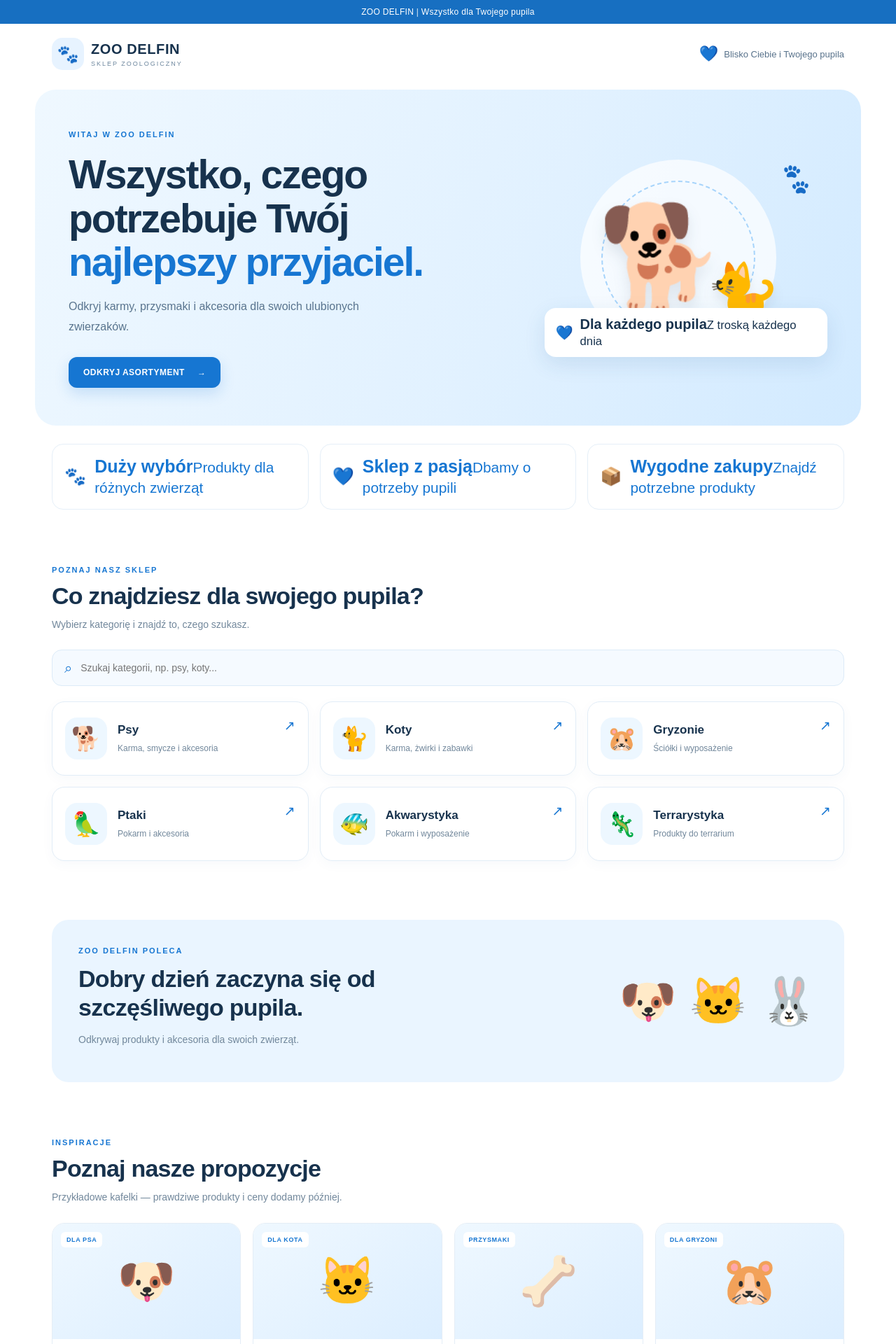
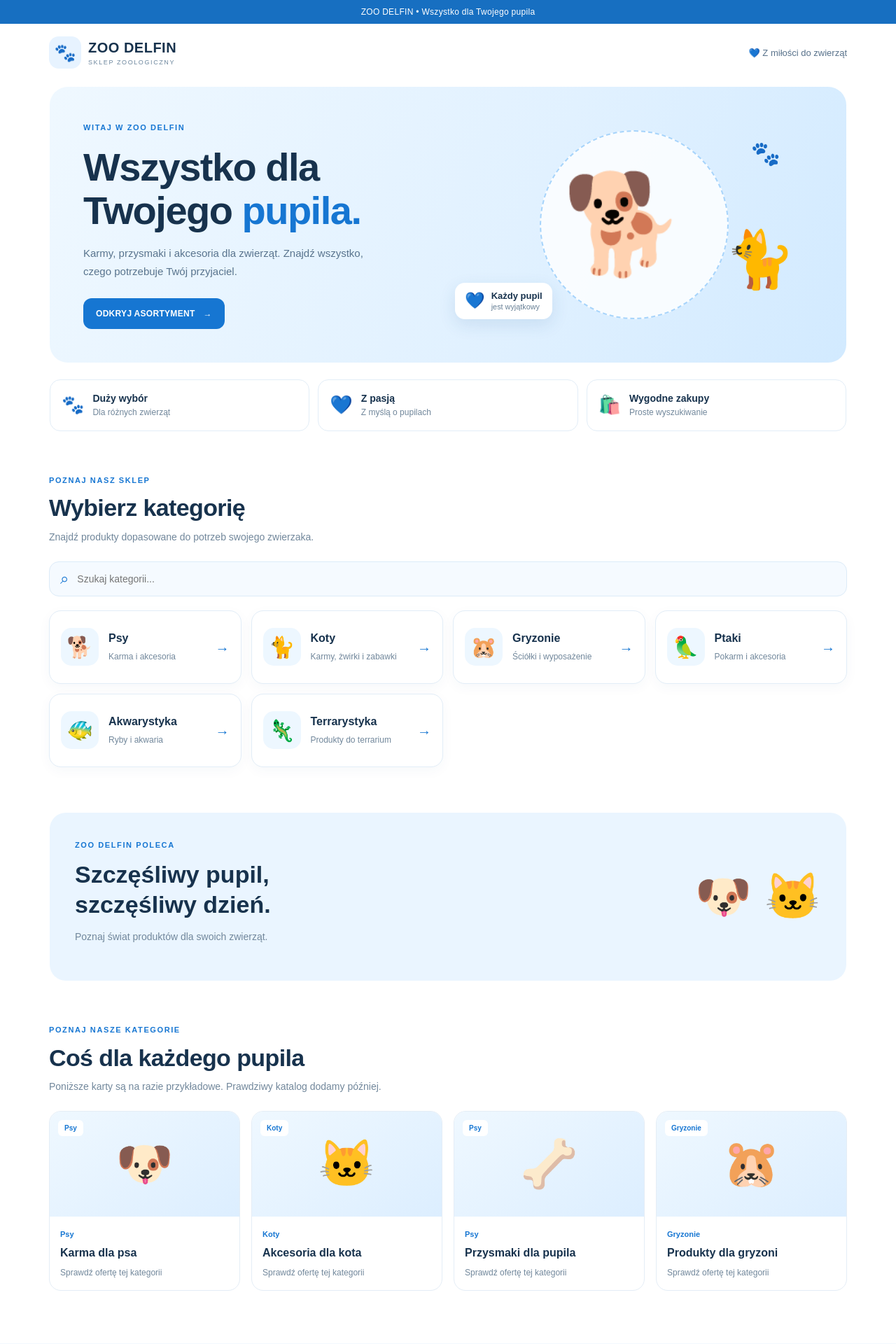
Before and after one commit to delfinzoo/zoo-delfin-app, a Next.js app: page / in a window 1280 px wide. Shown: the top 1920 px of the page at 70% size. Built offline with nearby package versions, Linux system fonts and the light colour scheme.

Commit message:
Update page.js

```diff
--- a/app/page.js
+++ b/app/page.js
@@ -4,19 +4,19 @@
 import { useState } from "react";
 
 const categories = [
-  { name: "Psy", icon: "🐕", description: "Karma, smycze i akcesoria" },
-  { name: "Koty", icon: "🐈", description: "Karma, żwirki i zabawki" },
+  { name: "Psy", icon: "🐕", description: "Karma i akcesoria" },
+  { name: "Koty", icon: "🐈", description: "Karmy, żwirki i zabawki" },
   { name: "Gryzonie", icon: "🐹", description: "Ściółki i wyposażenie" },
   { name: "Ptaki", icon: "🦜", description: "Pokarm i akcesoria" },
-  { name: "Akwarystyka", icon: "🐠", description: "Pokarm i wyposażenie" },
+  { name: "Akwarystyka", icon: "🐠", description: "Ryby i akwaria" },
   { name: "Terrarystyka", icon: "🦎", description: "Produkty do terrarium" },
 ];
 
-const demoProducts = [
-  { name: "Karma dla psa", category: "Psy", icon: "🐶", label: "DLA PSA" },
-  { name: "Akcesoria dla kota", category: "Koty", icon: "🐱", label: "DLA KOTA" },
-  { name: "Przysmaki dla pupila", category: "Psy", icon: "🦴", label: "PRZYSMAKI" },
-  { name: "Akcesoria dla gryzoni", category: "Gryzonie", icon: "🐹", label: "DLA GRYZONI" },
+const products = [
+  { name: "Karma dla psa", category: "Psy", icon: "🐶" },
+  { name: "Akcesoria dla kota", category: "Koty", icon: "🐱" },
+  { name: "Przysmaki dla pupila", category: "Psy", icon: "🦴" },
+  { name: "Produkty dla gryzoni", category: "Gryzonie", icon: "🐹" },
 ];
 
 export default function Home() {
@@ -29,215 +29,188 @@ export default function Home() {
   );
 
   return (
-    <main style={styles.page}>
-      <div style={styles.topBar}>
-        ZOO DELFIN <span style={{ opacity: 0.85 }}> | </span>
-        Wszystko dla Twojego pupila
+    <main style={s.page}>
+      <div style={s.topBar}>
+        ZOO DELFIN <span>•</span> Wszystko dla Twojego pupila
       </div>
 
-      <header style={styles.header}>
-        <a href="#" style={styles.logo}>
-          <span style={styles.logoIcon}>🐾</span>
+      <header style={s.header}>
+        <a href="#" style={s.logo}>
+          <span style={s.logoIcon}>🐾</span>
           <span>
-            <strong style={styles.logoName}>ZOO DELFIN</strong>
-            <small style={styles.logoSubtitle}>SKLEP ZOOLOGICZNY</small>
+            <strong style={s.logoName}>ZOO DELFIN</strong>
+            <small style={s.logoSubtitle}>SKLEP ZOOLOGICZNY</small>
           </span>
         </a>
-
-        <div style={styles.headerNote}>
-          <span style={{ fontSize: 22 }}>💙</span>
-          <span>Blisko Ciebie i Twojego pupila</span>
-        </div>
+        <div style={s.headerNote}>💙 Z miłości do zwierząt</div>
       </header>
 
-      <section style={styles.hero}>
-        <div style={styles.heroText}>
-          <span style={styles.eyebrow}>WITAJ W ZOO DELFIN</span>
-          <h1 style={styles.heroTitle}>
-            Wszystko, czego
+      <section style={s.hero}>
+        <div style={s.heroText}>
+          <span style={s.eyebrow}>WITAJ W ZOO DELFIN</span>
+          <h1 style={s.heroTitle}>
+            Wszystko dla
             <br />
-            potrzebuje Twój
-            <br />
-            <span style={{ color: "#1676d2" }}>najlepszy przyjaciel.</span>
+            Twojego <span style={s.blueText}>pupila.</span>
           </h1>
-          <p style={styles.heroDescription}>
-            Odkryj karmy, przysmaki i akcesoria dla swoich
-            ulubionych zwierzaków.
+          <p style={s.heroDescription}>
+            Karmy, przysmaki i akcesoria dla zwierząt.
+            Znajdź wszystko, czego potrzebuje Twój przyjaciel.
           </p>
-          <a href="#kategorie" style={styles.primaryButton}>
+          <a href="#kategorie" style={s.primaryButton}>
             ODKRYJ ASORTYMENT <span>→</span>
           </a>
         </div>
 
-        <div style={styles.heroArt} aria-label="Zwierzęta domowe">
-          <div style={styles.circleOne} />
-          <div style={styles.circleTwo} />
-          <span style={styles.heroDog}>🐕</span>
-          <span style={styles.heroCat}>🐈</span>
-          <span style={styles.heroPaw}>🐾</span>
-          <div style={styles.heroBadge}>
-            <span>💙</span>
+        <div style={s.heroArt}>
+          <div style={s.heroCircle} />
+          <span style={s.heroDog}>🐕</span>
+          <span style={s.heroCat}>🐈</span>
+          <span style={s.heroPaw}>🐾</span>
+          <div style={s.heroBadge}>
+            <span style={{ fontSize: 23 }}>💙</span>
             <span>
-              <strong>Dla każdego pupila</strong>
-              <small>Z troską każdego dnia</small>
+              <strong style={{ display: "block" }}>Każdy pupil</strong>
+              <small style={{ color: "#688096" }}>jest wyjątkowy</small>
             </span>
           </div>
         </div>
       </section>
 
-      <section style={styles.benefits}>
-        <div style={styles.benefit}>
-          <span>🐾</span>
+      <section style={s.benefits}>
+        <div style={s.benefit}>
+          <span style={s.benefitIcon}>🐾</span>
           <div>
-            <strong>Duży wybór</strong>
-            <small>Produkty dla różnych zwierząt</small>
+            <strong style={s.benefitTitle}>Duży wybór</strong>
+            <small style={s.benefitText}>Dla różnych zwierząt</small>
           </div>
         </div>
-        <div style={styles.benefit}>
-          <span>💙</span>
+        <div style={s.benefit}>
+          <span style={s.benefitIcon}>💙</span>
           <div>
-            <strong>Sklep z pasją</strong>
-            <small>Dbamy o potrzeby pupili</small>
+            <strong style={s.benefitTitle}>Z pasją</strong>
+            <small style={s.benefitText}>Z myślą o pupilach</small>
           </div>
         </div>
-        <div style={styles.benefit}>
-          <span>📦</span>
+        <div style={s.benefit}>
+          <span style={s.benefitIcon}>🛍️</span>
           <div>
-            <strong>Wygodne zakupy</strong>
-            <small>Znajdź potrzebne produkty</small>
+            <strong style={s.benefitTitle}>Wygodne zakupy</strong>
+            <small style={s.benefitText}>Proste wyszukiwanie</small>
           </div>
         </div>
       </section>
 
-      <section id="kategorie" style={styles.section}>
-        <div style={styles.sectionHeading}>
-          <div>
-            <span style={styles.eyebrow}>POZNAJ NASZ SKLEP</span>
-            <h2 style={styles.sectionTitle}>Co znajdziesz dla swojego pupila?</h2>
-            <p style={styles.sectionDescription}>
-              Wybierz kategorię i znajdź to, czego szukasz.
-            </p>
-          </div>
+      <section id="kategorie" style={s.section}>
+        <span style={s.eyebrow}>POZNAJ NASZ SKLEP</span>
+        <h2 style={s.sectionTitle}>Wybierz kategorię</h2>
+        <p style={s.sectionDescription}>
+          Znajdź produkty dopasowane do potrzeb swojego zwierzaka.
+        </p>
+
+        <div style={s.searchWrap}>
+          <span style={{ fontSize: 22, color: "#1676d2" }}>⌕</span>
+          <input
+            type="search"
+            placeholder="Szukaj kategorii..."
+            value={search}
+            onChange={(event) => setSearch(event.target.value)}
+            style={s.searchInput}
+          />
+          {search && (
+            <button onClick={() => setSearch("")} style={s.clearButton}>
+              ✕
+            </button>
+          )}
         </div>
 
-        <div style={styles.searchWrap}>
-          <span style={{ fontSize: 20 }}>⌕</span>
-          <input
-            type="search"
-            placeholder="Szukaj kategorii, np. psy, koty..."
-            value={search}
-            onChange={(event) => setSearch(event.target.value)}
-            style={styles.searchInput}
-          />
-        </div>
-
-        <div style={styles.categoryGrid}>
+        <div style={s.categoryGrid}>
           {filteredCategories.map((category) => (
             <a
               key={category.name}
-              href={`#${category.name}`}
-              style={styles.categoryCard}
+              href="#propozycje"
+              style={s.categoryCard}
             >
-              <div style={styles.categoryIcon}>{category.icon}</div>
-              <div>
-                <h3 style={styles.categoryName}>{category.name}</h3>
-                <p style={styles.categoryDescription}>
-                  {category.description}
-                </p>
+              <div style={s.categoryIcon}>{category.icon}</div>
+              <div style={s.categoryText}>
+                <h3 style={s.categoryName}>{category.name}</h3>
+                <p style={s.categoryDescription}>{category.description}</p>
               </div>
-              <span style={styles.arrow}>↗</span>
+              <span style={s.arrow}>→</span>
             </a>
           ))}
         </div>
 
         {filteredCategories.length === 0 && (
-          <p style={styles.noResults}>
-            Nie znaleziono kategorii. Spróbuj wpisać inną nazwę.
-          </p>
+          <p style={s.noResults}>Nie znaleziono kategorii.</p>
         )}
       </section>
 
-      <section style={styles.promo}>
-        <div>
-          <span style={styles.eyebrow}>ZOO DELFIN POLECA</span>
-          <h2 style={styles.promoTitle}>
-            Dobry dzień zaczyna się od
+      <section style={s.promo}>
+        <div style={{ flex: 1 }}>
+          <span style={s.eyebrow}>ZOO DELFIN POLECA</span>
+          <h2 style={s.promoTitle}>
+            Szczęśliwy pupil,
             <br />
-            szczęśliwego pupila.
+            szczęśliwy dzień.
           </h2>
-          <p style={styles.promoDescription}>
-            Odkrywaj produkty i akcesoria dla swoich zwierząt.
+          <p style={s.promoText}>
+            Poznaj świat produktów dla swoich zwierząt.
           </p>
         </div>
-        <div style={styles.promoAnimals}>🐶 🐱 🐰</div>
+        <div style={s.promoAnimals}>🐶 🐱</div>
       </section>
 
-      <section style={styles.section}>
-        <div style={styles.sectionHeading}>
-          <div>
-            <span style={styles.eyebrow}>INSPIRACJE</span>
-            <h2 style={styles.sectionTitle}>Poznaj nasze propozycje</h2>
-            <p style={styles.sectionDescription}>
-              Przykładowe kafelki — prawdziwe produkty i ceny dodamy później.
-            </p>
-          </div>
-        </div>
+      <section id="propozycje" style={s.section}>
+        <span style={s.eyebrow}>POZNAJ NASZE KATEGORIE</span>
+        <h2 style={s.sectionTitle}>Coś dla każdego pupila</h2>
+        <p style={s.sectionDescription}>
+          Poniższe karty są na razie przykładowe. Prawdziwy katalog dodamy później.
+        </p>
 
-        <div style={styles.productGrid}>
-          {demoProducts.map((product) => (
-            <article key={product.name} style={styles.productCard}>
-              <div style={styles.productImage}>
-                <span style={styles.productLabel}>{product.label}</span>
-                <span style={styles.productEmoji}>{product.icon}</span>
+        <div style={s.productGrid}>
+          {products.map((product) => (
+            <article key={product.name} style={s.productCard}>
+              <div style={s.productImage}>
+                <span style={s.productEmoji}>{product.icon}</span>
+                <span style={s.productLabel}>{product.category}</span>
               </div>
-              <div style={styles.productInfo}>
-                <small style={styles.productCategory}>{product.category}</small>
-                <h3 style={styles.productName}>{product.name}</h3>
-                <p style={styles.productNote}>Przykładowa kategoria produktu</p>
+              <div style={s.productInfo}>
+                <small style={s.productCategory}>{product.category}</small>
+                <h3 style={s.productName}>{product.name}</h3>
+                <p style={s.productNote}>Sprawdź ofertę tej kategorii</p>
               </div>
             </article>
           ))}
         </div>
       </section>
 
-      <footer style={styles.footer}>
-        <div style={styles.footerBrand}>
-          <span style={{ fontSize: 27 }}>🐾</span>
-          <strong>ZOO DELFIN</strong>
-        </div>
-        <p>Wszystko dla Twojego pupila.</p>
+      <footer style={s.footer}>
+        <div style={s.footerBrand}>🐾 ZOO DELFIN</div>
+        <p style={{ margin: "10px 0" }}>Wszystko dla Twojego pupila.</p>
         <small>© {new Date().getFullYear()} ZOO DELFIN</small>
       </footer>
 
       <style jsx global>{`
-        * {
-          box-sizing: border-box;
-        }
-        html {
-          scroll-behavior: smooth;
-        }
+        * { box-sizing: border-box; }
+        html { scroll-behavior: smooth; }
         body {
+          margin: 0;
           font-family: Arial, Helvetica, sans-serif;
           color: #17324d;
           background: #ffffff;
         }
-        a {
-          -webkit-tap-highlight-color: transparent;
-        }
-        input {
-          font-family: inherit;
-        }
-        @media (max-width: 640px) {
-          .unused {
-            display: none;
-          }
+        a { -webkit-tap-highlight-color: transparent; }
+        input, button { font: inherit; }
+        @media (max-width: 760px) {
+          .unused { display: none; }
         }
       `}</style>
     </main>
   );
 }
 
-const styles = {
+const s = {
   page: {
     minHeight: "100vh",
     background: "#ffffff",
@@ -247,20 +220,21 @@ const styles = {
   topBar: {
     background: "#176fc1",
     color: "#ffffff",
+    padding: "10px 14px",
     textAlign: "center",
-    padding: "10px 14px",
     fontSize: 12,
     letterSpacing: "0.3px",
   },
   header: {
     maxWidth: 1180,
+    width: "100%",
     margin: "0 auto",
-    padding: "20px 24px",
+    padding: "18px 20px",
     display: "flex",
     justifyContent: "space-between",
     alignItems: "center",
-    gap: 16,
     flexWrap: "wrap",
+    gap: 12,
   },
   logo: {
     display: "flex",
@@ -274,185 +248,185 @@ const styles = {
     placeItems: "center",
     width: 46,
     height: 46,
-    borderRadius: 15,
+    borderRadius: 14,
     background: "#e7f3ff",
     fontSize: 25,
   },
-  logoName: {
-    display: "block",
-    fontSize: 20,
-    letterSpacing: "0.6px",
-  },
+  logoName: { display: "block", fontSize: 20, letterSpacing: "0.5px" },
   logoSubtitle: {
     display: "block",
+    marginTop: 4,
     color: "#6d879e",
     fontSize: 9,
-    letterSpacing: "2px",
-    marginTop: 4,
+    letterSpacing: "1.6px",
   },
-  headerNote: {
-    display: "flex",
-    alignItems: "center",
-    gap: 8,
-    color: "#58728b",
-    fontSize: 13,
-  },
+  headerNote: { color: "#58728b", fontSize: 13 },
   hero: {
-    maxWidth: 1180,
+    width: "calc(100% - 32px)",
+    maxWidth: 1138,
     margin: "8px auto 0",
-    padding: "54px 48px",
-    borderRadius: 30,
+    padding: "clamp(22px, 5vw, 48px)",
+    borderRadius: 26,
     background: "linear-gradient(115deg, #eff8ff 0%, #e1f1ff 58%, #d2eaff 100%)",
     display: "grid",
-    gridTemplateColumns: "minmax(0, 1.2fr) minmax(250px, 0.8fr)",
+    gridTemplateColumns: "repeat(auto-fit, minmax(min(100%, 300px), 1fr))",
     alignItems: "center",
     gap: 20,
-    position: "relative",
     overflow: "hidden",
   },
-  heroText: {
-    position: "relative",
-    zIndex: 2,
-  },
+  heroText: { minWidth: 0 },
   eyebrow: {
     color: "#1676d2",
     fontSize: 11,
     fontWeight: 800,
-    letterSpacing: "2px",
+    letterSpacing: "1.6px",
+    lineHeight: 1.6,
   },
   heroTitle: {
-    fontSize: "clamp(34px, 5vw, 57px)",
-    lineHeight: 1.1,
-    letterSpacing: "-2px",
-    margin: "18px 0",
+    fontSize: "clamp(34px, 6vw, 56px)",
+    lineHeight: 1.12,
+    letterSpacing: "-1.5px",
+    margin: "16px 0",
     color: "#17324d",
+    overflowWrap: "normal",
+    wordBreak: "normal",
   },
+  blueText: { color: "#1676d2" },
   heroDescription: {
+    maxWidth: 440,
     color: "#59748d",
-    fontSize: 16,
-    lineHeight: 1.8,
-    maxWidth: 450,
-    marginBottom: 28,
+    fontSize: 15,
+    lineHeight: 1.75,
+    margin: "0 0 24px",
   },
   primaryButton: {
     display: "inline-flex",
+    justifyContent: "center",
     alignItems: "center",
-    gap: 18,
-    padding: "15px 21px",
+    flexWrap: "wrap",
+    gap: 12,
+    padding: "15px 18px",
     borderRadius: 12,
     background: "#1676d2",
     color: "#ffffff",
     textDecoration: "none",
     fontSize: 12,
     fontWeight: 800,
-    letterSpacing: "0.5px",
-    boxShadow: "0 8px 20px rgba(22,118,210,0.18)",
+    letterSpacing: "0.3px",
   },
   heroArt: {
-    minHeight: 300,
     position: "relative",
+    minHeight: 270,
     display: "grid",
     placeItems: "center",
+    minWidth: 0,
   },
-  circleOne: {
+  heroCircle: {
     position: "absolute",
-    width: 280,
-    height: 280,
+    width: "min(75vw, 270px)",
+    aspectRatio: "1 / 1",
     borderRadius: "50%",
-    background: "rgba(255,255,255,0.72)",
-  },
-  circleTwo: {
-    position: "absolute",
-    width: 220,
-    height: 220,
-    borderRadius: "50%",
+    background: "rgba(255,255,255,0.8)",
     border: "2px dashed #a7d4fb",
   },
   heroDog: {
-    position: "absolute",
-    fontSize: 145,
-    transform: "translate(-25px, 0)",
-    filter: "drop-shadow(0 12px 10px rgba(23,50,77,0.10))",
+    position: "relative",
+    zIndex: 1,
+    fontSize: "clamp(95px, 17vw, 140px)",
+    transform: "translateX(-15px)",
   },
   heroCat: {
     position: "absolute",
-    fontSize: 88,
-    transform: "translate(92px, 54px)",
-    filter: "drop-shadow(0 10px 8px rgba(23,50,77,0.10))",
+    zIndex: 2,
+    fontSize: "clamp(55px, 10vw, 80px)",
+    right: "5%",
+    bottom: "14%",
   },
   heroPaw: {
     position: "absolute",
-    top: 16,
-    right: 22,
-    fontSize: 37,
-    color: "#1676d2",
-    transform: "rotate(18deg)",
+    right: "9%",
+    top: "5%",
+    fontSize: 34,
   },
   heroBadge: {
     position: "absolute",
-    bottom: 8,
-    left: "5%",
+    left: 0,
+    bottom: 0,
     display: "flex",
     alignItems: "center",
-    gap: 10,
-    padding: "12px 16px",
+    gap: 9,
+    padding: "11px 14px",
     background: "#ffffff",
-    borderRadius: 16,
-    boxShadow: "0 10px 30px rgba(31,92,145,0.12)",
-    fontSize: 20,
+    borderRadius: 14,
+    boxShadow: "0 8px 24px rgba(31,92,145,0.12)",
+    fontSize: 13,
   },
   benefits: {
-    maxWidth: 1180,
-    margin: "26px auto 0",
-    padding: "0 24px",
+    width: "calc(100% - 32px)",
+    maxWidth: 1138,
+    margin: "24px auto 0",
     display: "grid",
-    gridTemplateColumns: "repeat(3, minmax(0, 1fr))",
-    gap: 16,
+    gridTemplateColumns: "repeat(auto-fit, minmax(min(100%, 220px), 1fr))",
+    gap: 12,
   },
   benefit: {
     display: "flex",
     alignItems: "center",
     gap: 12,
-    padding: "17px",
-    border: "1px solid #e5eff8",
-    borderRadius: 16,
-    color: "#1676d2",
-    fontSize: 25,
+    minWidth: 0,
+    padding: "16px",
+    border: "1px solid #e2edf7",
+    borderRadius: 15,
+    background: "#ffffff",
+  },
+  benefitIcon: {
+    fontSize: 26,
+    flexShrink: 0,
+  },
+  benefitTitle: {
+    display: "block",
+    fontSize: 14,
+    lineHeight: 1.5,
+    color: "#17324d",
+  },
+  benefitText: {
+    display: "block",
+    fontSize: 12,
+    lineHeight: 1.6,
+    color: "#71879b",
   },
   section: {
+    width: "100%",
     maxWidth: 1180,
     margin: "0 auto",
-    padding: "76px 24px 20px",
-  },
-  sectionHeading: {
-    display: "flex",
-    justifyContent: "space-between",
-    alignItems: "end",
-    gap: 20,
-    marginBottom: 24,
+    padding: "60px 20px 10px",
   },
   sectionTitle: {
-    fontSize: "clamp(24px, 3vw, 34px)",
-    letterSpacing: "-0.8px",
-    margin: "10px 0",
+    fontSize: "clamp(24px, 4vw, 34px)",
+    lineHeight: 1.25,
+    letterSpacing: "-0.6px",
+    margin: "9px 0",
     color: "#17324d",
+    overflowWrap: "normal",
+    wordBreak: "normal",
   },
   sectionDescription: {
     color: "#71879b",
     fontSize: 14,
     lineHeight: 1.7,
-    margin: 0,
+    margin: "0 0 22px",
   },
   searchWrap: {
     display: "flex",
     alignItems: "center",
     gap: 12,
+    width: "100%",
+    minWidth: 0,
     background: "#f5faff",
     border: "1px solid #dcebf8",
     borderRadius: 14,
-    padding: "0 17px",
-    marginBottom: 22,
-    color: "#1676d2",
+    padding: "0 15px",
+    marginBottom: 20,
   },
   searchInput: {
     width: "100%",
@@ -460,152 +434,138 @@ const styles = {
     border: "none",
     outline: "none",
     background: "transparent",
-    padding: "17px 0",
+    padding: "16px 0",
     fontSize: 14,
     color: "#17324d",
   },
+  clearButton: {
+    border: 0,
+    background: "transparent",
+    color: "#1676d2",
+    padding: 8,
+    cursor: "pointer",
+  },
   categoryGrid: {
     display: "grid",
-    gridTemplateColumns: "repeat(3, minmax(0, 1fr))",
-    gap: 16,
+    gridTemplateColumns: "repeat(auto-fit, minmax(min(100%, 270px), 1fr))",
+    gap: 14,
+    alignItems: "stretch",
   },
   categoryCard: {
-    position: "relative",
     display: "flex",
     alignItems: "center",
-    gap: 15,
-    padding: "22px 18px",
+    gap: 14,
     minWidth: 0,
+    minHeight: 105,
+    padding: 16,
     border: "1px solid #e2edf7",
-    borderRadius: 18,
+    borderRadius: 17,
     background: "#ffffff",
     textDecoration: "none",
     color: "#17324d",
-    boxShadow: "0 5px 18px rgba(35,86,130,0.035)",
+    boxShadow: "0 5px 18px rgba(35,86,130,0.04)",
   },
   categoryIcon: {
     display: "grid",
     placeItems: "center",
     flexShrink: 0,
-    width: 60,
-    height: 60,
-    borderRadius: 17,
+    width: 54,
+    height: 54,
+    borderRadius: 15,
     background: "#edf7ff",
-    fontSize: 34,
+    fontSize: 30,
   },
+  categoryText: { flex: 1, minWidth: 0 },
   categoryName: {
-    fontSize: 17,
-    margin: "0 0 7px",
+    fontSize: 16,
+    lineHeight: 1.4,
+    margin: "0 0 5px",
+    overflowWrap: "normal",
+    wordBreak: "normal",
   },
   categoryDescription: {
     color: "#71879b",
     fontSize: 12,
     lineHeight: 1.5,
     margin: 0,
+    overflowWrap: "normal",
+    wordBreak: "normal",
   },
-  arrow: {
-    marginLeft: "auto",
-    alignSelf: "flex-start",
-    color: "#1676d2",
-    fontSize: 19,
-  },
-  noResults: {
-    padding: 20,
-    textAlign: "center",
-    color: "#71879b",
-  },
+  arrow: { flexShrink: 0, color: "#1676d2", fontSize: 20 },
+  noResults: { textAlign: "center", padding: 20, color: "#71879b" },
   promo: {
-    maxWidth: 1132,
-    margin: "64px auto 0",
-    padding: "34px 38px",
-    borderRadius: 24,
+    width: "calc(100% - 32px)",
+    maxWidth: 1138,
+    margin: "55px auto 0",
+    padding: "clamp(22px, 5vw, 36px)",
+    borderRadius: 23,
     background: "#eaf5ff",
     display: "flex",
     alignItems: "center",
     justifyContent: "space-between",
-    gap: 20,
-    overflow: "hidden",
+    flexWrap: "wrap",
+    gap: 18,
   },
   promoTitle: {
-    fontSize: "clamp(23px, 3vw, 34px)",
-    lineHeight: 1.2,
+    fontSize: "clamp(24px, 4vw, 34px)",
+    lineHeight: 1.25,
     margin: "12px 0",
-    letterSpacing: "-0.7px",
   },
-  promoDescription: {
-    color: "#71879b",
-    fontSize: 14,
-    lineHeight: 1.7,
-  },
-  promoAnimals: {
-    fontSize: "clamp(36px, 6vw, 66px)",
-    whiteSpace: "nowrap",
-  },
+  promoText: { color: "#71879b", fontSize: 14, lineHeight: 1.7 },
+  promoAnimals: { fontSize: "clamp(38px, 8vw, 65px)" },
   productGrid: {
     display: "grid",
-    gridTemplateColumns: "repeat(4, minmax(0, 1fr))",
-    gap: 17,
+    gridTemplateColumns: "repeat(auto-fit, minmax(min(100%, 220px), 1fr))",
+    gap: 16,
+    alignItems: "stretch",
   },
   productCard: {
+    minWidth: 0,
     overflow: "hidden",
     border: "1px solid #e4edf6",
-    borderRadius: 18,
+    borderRadius: 17,
     background: "#ffffff",
   },
   productImage: {
-    minHeight: 165,
+    minHeight: 150,
     background: "linear-gradient(145deg, #eff8ff, #dceeff)",
     display: "grid",
     placeItems: "center",
     position: "relative",
   },
+  productEmoji: { fontSize: 66 },
   productLabel: {
     position: "absolute",
     top: 12,
     left: 12,
-    padding: "6px 8px",
+    padding: "6px 9px",
     borderRadius: 6,
     background: "#ffffff",
     color: "#1676d2",
-    fontSize: 9,
+    fontSize: 10,
     fontWeight: 800,
-    letterSpacing: "0.6px",
   },
-  productEmoji: {
-    fontSize: 67,
-  },
-  productInfo: {
-    padding: 16,
-  },
-  productCategory: {
-    color: "#1676d2",
-    fontSize: 11,
-    fontWeight: 700,
-  },
+  productInfo: { padding: 15 },
+  productCategory: { color: "#1676d2", fontSize: 11, fontWeight: 700 },
   productName: {
     fontSize: 16,
-    margin: "9px 0",
+    lineHeight: 1.4,
+    margin: "8px 0",
+    overflowWrap: "normal",
+    wordBreak: "normal",
   },
-  productNote: {
-    fontSize: 12,
-    lineHeight: 1.5,
-    color: "#71879b",
-    margin: 0,
-  },
+  productNote: { fontSize: 12, lineHeight: 1.6, color: "#71879b", margin: 0 },
   footer: {
-    marginTop: 70,
-    padding: "32px 24px",
+    marginTop: 65,
+    padding: "30px 20px",
     textAlign: "center",
     background: "#f2f8fd",
     color: "#71879b",
     fontSize: 13,
   },
   footerBrand: {
-    display: "flex",
-    alignItems: "center",
-    justifyContent: "center",
-    gap: 9,
     color: "#17324d",
-    fontSize: 18,
+    fontSize: 20,
+    fontWeight: 800,
   },
 };
```
